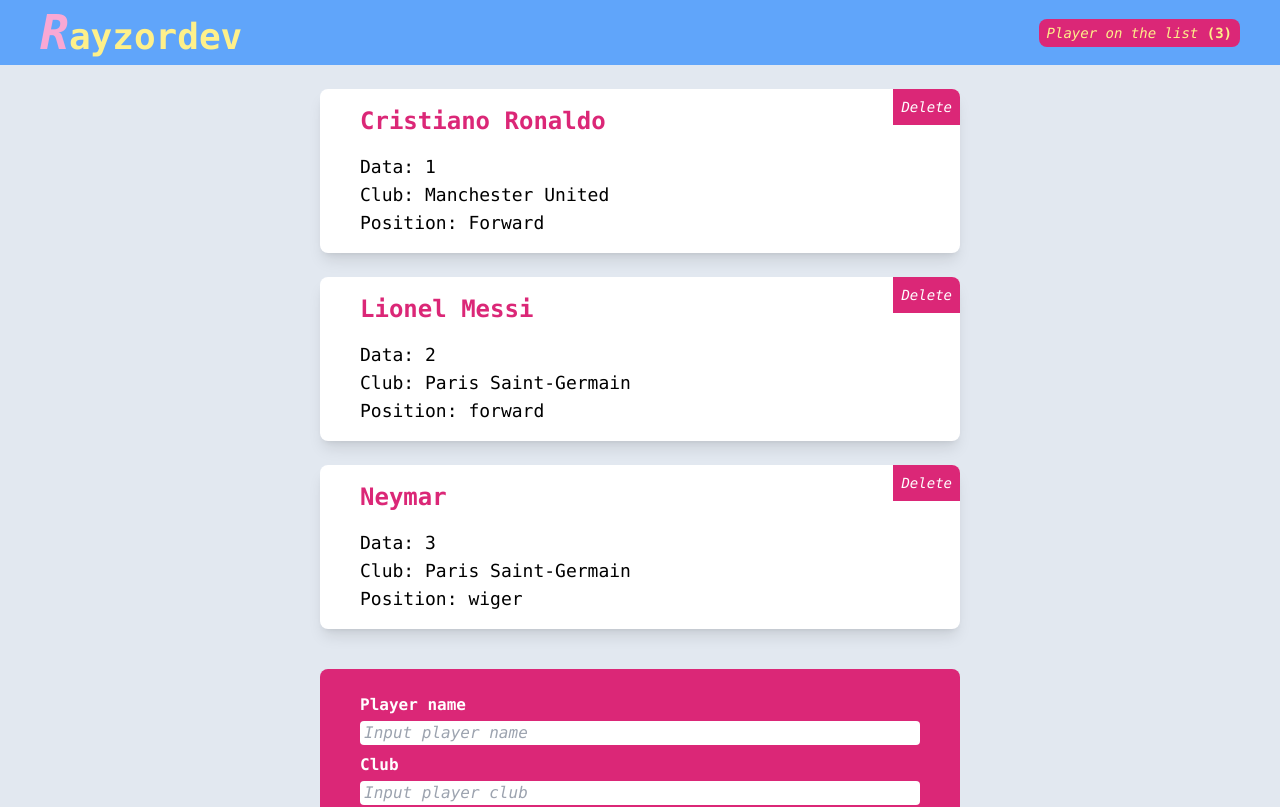
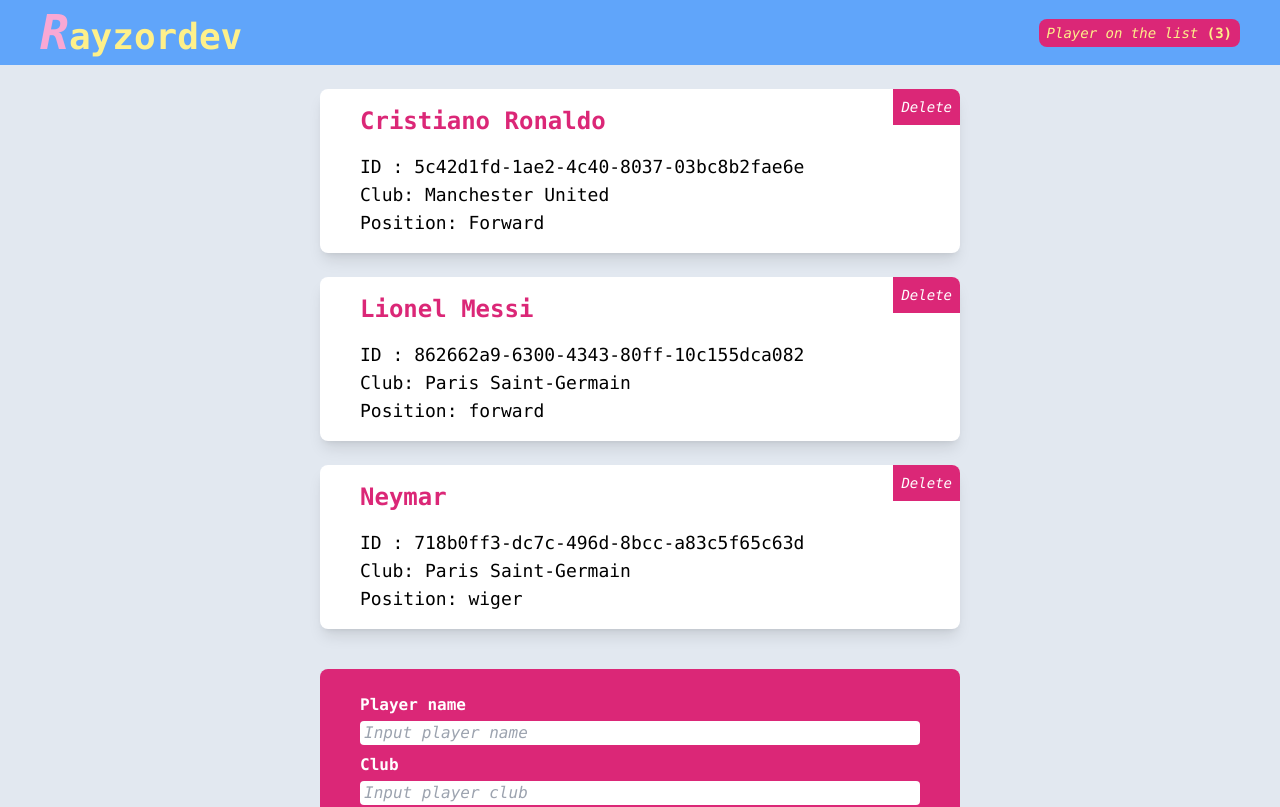
Before and after one commit to Rayzor8/contextReducer01, a React (Create React App) app: page / in a window 1280 px wide. Shown: the top 807 px of the page. Built offline with nearby package versions, Linux system fonts and the light colour scheme.

Commit message:
change : add uuid library, and change player id with uuid(), update: store player data in localstorage

```diff
--- a/src/components/PlayerDetails.js
+++ b/src/components/PlayerDetails.js
@@ -1,30 +1,30 @@
 import React from 'react';
 import DeleteModals from './modals/DeleteModals';
 
-const PlayerDetails = ({ el}) => {
+const PlayerDetails = ({ el }) => {
    const [showModal, setShowModal] = React.useState(false);
 
    const handleDelete = () => {
-      setShowModal(true)
-   }
+      setShowModal(true);
+   };
 
    return (
       <li className="relative cursor-pointer  hover:shadow-pink-600 transition duration-200 bg-white shadow-lg p-4 md:px-10 flex flex-col justify-center rounded-lg mt-2 mx-4 text-sm md:text-lg md:mx-20 lg:mx-80 overflow-hidden">
          <button
-            className="absolute top-0 right-0 bg-pink-600 px-2 py-2 text-xs md:text-sm italic text-white hover:bg-pink-600 transition duration-200"
+            className="absolute top-0 right-0 bg-pink-600 px-2 py-2 text-xs md:text-sm italic text-white hover:bg-pink-700 transition duration-200"
             onClick={handleDelete}
-            >
+         >
             Delete
          </button>
          <h1 className="text-xl md:text-2xl text-pink-600 font-bold">
             {el.playerName}
          </h1>
          <div className="mt-4">
-            <p>Data: {el.id}</p>
+            <p>ID : {el.id}</p>
             <p>Club: {el.club}</p>
             <p>Position: {el.position}</p>
          </div>
-            {showModal && <DeleteModals el={el} setShowModal={setShowModal}/>}
+         {showModal && <DeleteModals el={el} setShowModal={setShowModal} />}
       </li>
    );
 };
--- a/src/components/PlayerInputForm.js
+++ b/src/components/PlayerInputForm.js
@@ -10,6 +10,7 @@
       club: '',
       position: '',
    });
+
 
    const handleSubmit = (e) => {
       e.preventDefault();
--- a/src/contexts/PlayerContext.js
+++ b/src/contexts/PlayerContext.js
@@ -1,37 +1,46 @@
-import React, { createContext ,useReducer} from 'react';
+import React, { createContext, useReducer } from 'react';
 import { playerReducer } from '../reducers/playerReducer';
+import { v4 as uuid } from 'uuid';
+import { useEffect } from 'react/cjs/react.development';
+
 export const playerContext = createContext();
 
-
 const PlayerContextProvider = ({ children }) => {
-   const [player, dispatch] = useReducer(playerReducer,[
+   const [player, dispatch] = useReducer(playerReducer, [], () => {
+      const dataPlayer = localStorage.getItem('player');
+      return dataPlayer
+         ? JSON.parse(dataPlayer)
+         : [
               {
                  playerName: 'Cristiano Ronaldo',
                  club: 'Manchester United',
                  position: 'Forward',
-         id: 1,
+                 id: uuid(),
               },
               {
                  playerName: 'Lionel Messi',
                  club: 'Paris Saint-Germain',
                  position: 'forward',
-         id: 2,
+                 id: uuid(),
               },
               {
                  playerName: 'Neymar',
                  club: 'Paris Saint-Germain',
                  position: 'wiger',
-         id:3,
+                 id: uuid(),
               },
-   ]);
+           ];
+   });
+
+   useEffect(() => {
+      localStorage.setItem('player', JSON.stringify(player));
+   }, [player]);
 
    return (
-      <playerContext.Provider value={{ player ,dispatch}}>
+      <playerContext.Provider value={{ player, dispatch }}>
          {children}
       </playerContext.Provider>
    );
 };
 
-
-
 export default PlayerContextProvider;
--- a/src/reducers/playerReducer.js
+++ b/src/reducers/playerReducer.js
@@ -1,7 +1,6 @@
+import { v4 as uuid } from 'uuid';
 
 export const playerReducer = (state, action) => {
-   console.log(state)
-   console.log(action);
    switch (action.type) {
       case 'ADD_PLAYER':
          return [
@@ -10,7 +9,7 @@
                playerName: action.player.playerName,
                club: action.player.club,
                position: action.player.position,
-               id: state.length + 1,
+               id: uuid(),
             },
          ];
 
```
Lines whose indentation alone changed are shown as unchanged.
